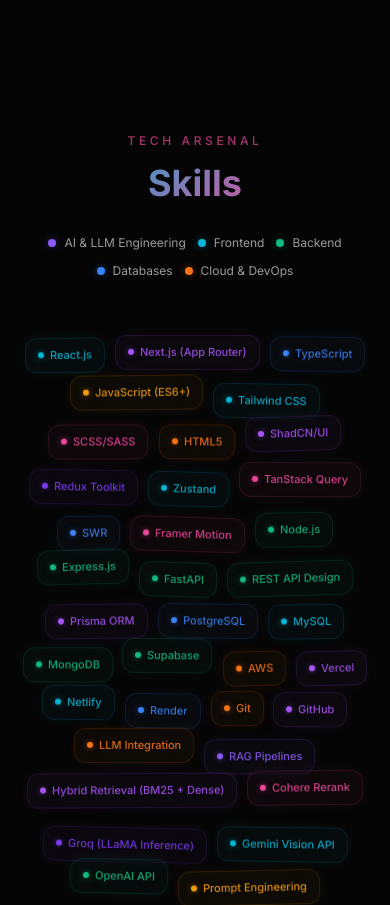
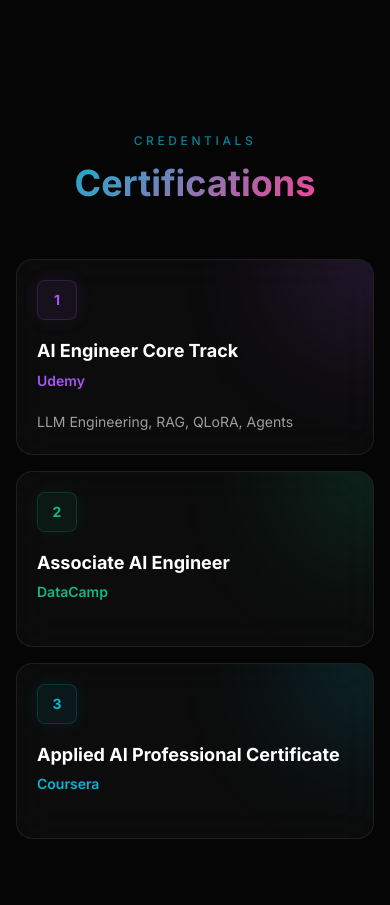
Before and after one commit to NirmalVG/NirmalVG.github.io, a Next.js app: page / in a window 390 px wide. Shown: the part 7404-8309 px from the top of the page. Built offline with nearby package versions, Linux system fonts and the light colour scheme.

Commit message:
certification section added

```diff
--- a/src/app/page.tsx
+++ b/src/app/page.tsx
@@ -2,6 +2,7 @@
 import Hero from "@/components/Hero"
 import ProjectShowcase from "@/components/ProjectShowcase"
 import ExperienceTimeline from "@/components/ExperienceTimeline"
+import Certifications from "@/components/Certifications"
 import SkillNebula from "@/components/SkillNebula"
 import Footer from "@/components/Footer"
 
@@ -13,6 +14,7 @@
         <Hero />
         <ProjectShowcase />
         <ExperienceTimeline />
+        <Certifications />
         <SkillNebula />
         <Footer />
       </div>
--- /dev/null
+++ b/src/components/Certifications.tsx
@@ -0,0 +1,101 @@
+"use client"
+
+import React from "react"
+import { motion } from "framer-motion"
+import GlassCard from "./GlassCard"
+
+interface Certification {
+  name: string
+  issuer: string
+  detail?: string
+}
+
+const certifications: Certification[] = [
+  {
+    name: "AI Engineer Core Track",
+    issuer: "Udemy",
+    detail: "LLM Engineering, RAG, QLoRA, Agents",
+  },
+  {
+    name: "Associate AI Engineer",
+    issuer: "DataCamp",
+  },
+  {
+    name: "Applied AI Professional Certificate",
+    issuer: "Coursera",
+  },
+]
+
+const issuerColors: Record<string, string> = {
+  Udemy: "#a855f7",
+  DataCamp: "#10b981",
+  Coursera: "#06b6d4",
+}
+
+export default function Certifications() {
+  return (
+    <section id="certifications" className="relative py-16 sm:py-24 px-4 sm:px-6">
+      <motion.div
+        className="text-center mb-14"
+        initial={{ opacity: 0, y: 30 }}
+        whileInView={{ opacity: 1, y: 0 }}
+        viewport={{ once: true }}
+        transition={{ duration: 0.7 }}
+      >
+        <span className="text-xs tracking-[0.3em] uppercase text-neon-cyan/70 font-medium">
+          Credentials
+        </span>
+        <h2 className="font-[var(--font-outfit)] text-4xl sm:text-5xl font-bold mt-3 gradient-text">
+          Certifications
+        </h2>
+      </motion.div>
+
+      <div className="max-w-5xl mx-auto grid gap-4 sm:grid-cols-3">
+        {certifications.map((certification, index) => {
+          const color = issuerColors[certification.issuer] ?? "#ec4899"
+
+          return (
+            <GlassCard
+              key={`${certification.issuer}-${certification.name}`}
+              className="p-5 sm:p-6 rounded-lg min-h-[176px] flex flex-col justify-between"
+              glowColor={color}
+              delay={index * 0.1}
+            >
+              <div className="relative z-10">
+                <div
+                  className="w-10 h-10 rounded-lg border flex items-center justify-center mb-5"
+                  style={{
+                    background: `${color}12`,
+                    borderColor: `${color}30`,
+                    boxShadow: `0 0 18px ${color}18`,
+                  }}
+                >
+                  <span
+                    className="text-sm font-bold"
+                    style={{ color }}
+                    aria-hidden="true"
+                  >
+                    {index + 1}
+                  </span>
+                </div>
+
+                <h3 className="font-[var(--font-outfit)] text-lg sm:text-xl font-bold text-theme-heading leading-tight">
+                  {certification.name}
+                </h3>
+                <p className="text-sm font-semibold mt-2" style={{ color }}>
+                  {certification.issuer}
+                </p>
+              </div>
+
+              {certification.detail && (
+                <p className="relative z-10 text-sm text-theme-secondary leading-relaxed mt-5">
+                  {certification.detail}
+                </p>
+              )}
+            </GlassCard>
+          )
+        })}
+      </div>
+    </section>
+  )
+}
```
